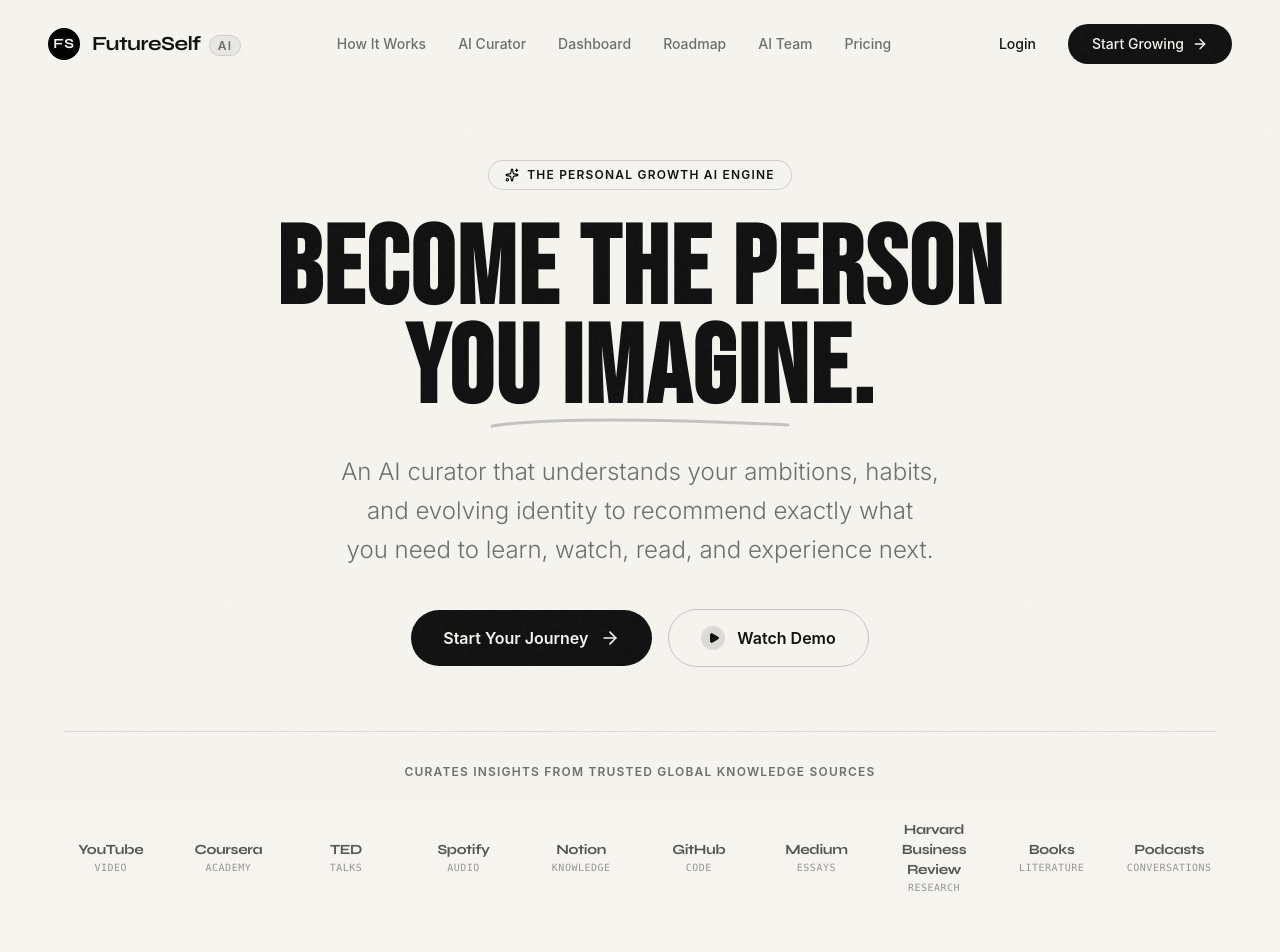
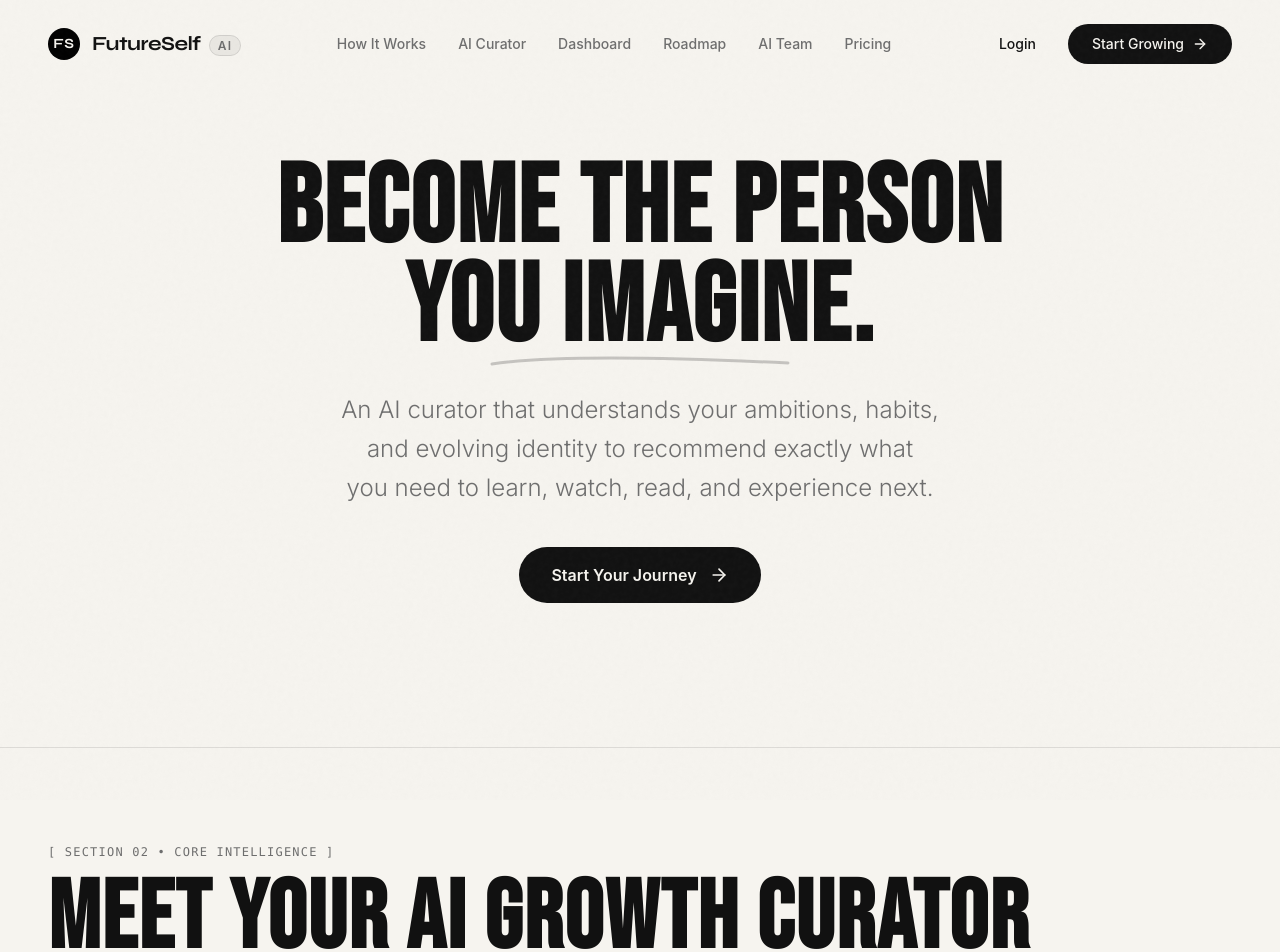
Before and after one commit to dincydmv/BECOME-UI, a React (Vite) app: page / in a window 1280 px wide. Shown: the top 952 px of the page. Built offline with nearby package versions, Linux system fonts and the light colour scheme.

Commit message:
Remove_badge_watchdemo_resources_testimonials

```diff
--- a/src/App.jsx
+++ b/src/App.jsx
@@ -7,7 +7,6 @@ import IdentityTimeline from './components/IdentityTimeline';
 import PersonalAITeam from './components/PersonalAITeam';
 import ReasoningEngine from './components/ReasoningEngine';
 import HowItWorks from './components/HowItWorks';
-import Testimonials from './components/Testimonials';
 import PricingSection from './components/PricingSection';
 import FinalCTA from './components/FinalCTA';
 import Footer from './components/Footer';
@@ -50,9 +49,6 @@ export default function App() {
       {/* Section 7: How It Works */}
       <HowItWorks onOpenModal={() => setIsOnboardingOpen(true)} />
 
-      {/* Section 8: Testimonials */}
-      <Testimonials />
-
       {/* Pricing Section */}
       <PricingSection onOpenModal={() => setIsOnboardingOpen(true)} />
 
--- a/src/components/Hero.jsx
+++ b/src/components/Hero.jsx
@@ -31,17 +31,6 @@ export default function Hero({ onOpenModal, onOpenDemo }) {
       </div>
 
       <div className="max-w-6xl mx-auto text-center flex flex-col items-center">
-
-        {/* Top Minimal Pill Badge */}
-        <motion.div
-          initial={{ opacity: 0, y: 15 }}
-          animate={{ opacity: 1, y: 0 }}
-          transition={{ duration: 0.6 }}
-          className="inline-flex items-center gap-2 px-4 py-1.5 rounded-full border border-black/15 bg-[#F6F4EF]/80 text-[#111111] text-xs uppercase tracking-widest font-semibold mb-8 backdrop-blur-sm"
-        >
-          <Sparkles className="w-3.5 h-3.5 text-black" />
-          <span>The Personal Growth AI Engine</span>
-        </motion.div>
 
         {/* Massive Bold Condensed Headline */}
         <motion.h1
@@ -84,7 +73,7 @@ export default function Hero({ onOpenModal, onOpenDemo }) {
           initial={{ opacity: 0, y: 20 }}
           animate={{ opacity: 1, y: 0 }}
           transition={{ duration: 0.8, delay: 0.3 }}
-          className="flex flex-col sm:flex-row items-center justify-center gap-4 mb-16 w-full sm:w-auto"
+          className="flex items-center justify-center gap-4 mb-8 w-full sm:w-auto"
         >
           <button
             onClick={onOpenModal}
@@ -93,47 +82,6 @@ export default function Hero({ onOpenModal, onOpenDemo }) {
             <span>Start Your Journey</span>
             <ArrowRight className="w-5 h-5 transition-transform duration-300 group-hover:translate-x-1" />
           </button>
-
-          <button
-            onClick={onOpenDemo}
-            className="w-full sm:w-auto btn-pill-secondary px-8 py-4 text-base font-semibold flex items-center justify-center gap-3 group cursor-pointer"
-          >
-            <div className="w-6 h-6 rounded-full bg-black/10 flex items-center justify-center group-hover:bg-black group-hover:text-white transition-colors">
-              <Play className="w-3 h-3 fill-current ml-0.5" />
-            </div>
-            <span>Watch Demo</span>
-          </button>
-        </motion.div>
-
-
-
-        {/* Under Hero - Trusted Resources Bar */}
-        <motion.div
-          initial={{ opacity: 0, y: 20 }}
-          whileInView={{ opacity: 1, y: 0 }}
-          viewport={{ once: true }}
-          transition={{ duration: 0.8 }}
-          className="w-full max-w-6xl pt-8 border-t border-black/10"
-        >
-          <p className="text-xs uppercase tracking-widest font-semibold text-[#6E6E6E] mb-8">
-            Curates Insights From Trusted Global Knowledge Sources
-          </p>
-
-          <div className="grid grid-cols-2 sm:grid-cols-5 md:grid-cols-10 gap-6 items-center justify-center opacity-70 hover:opacity-100 transition-opacity duration-300">
-            {trustedResources.map((item) => (
-              <div
-                key={item.name}
-                className="flex flex-col items-center justify-center p-2 rounded-lg hover:bg-black/5 transition-colors group cursor-default"
-              >
-                <span className="font-editorial text-sm font-bold tracking-tight text-[#111111] group-hover:scale-105 transition-transform text-center">
-                  {item.name}
-                </span>
-                <span className="text-[10px] font-mono text-[#6E6E6E] uppercase tracking-wider">
-                  {item.type}
-                </span>
-              </div>
-            ))}
-          </div>
         </motion.div>
 
       </div>
```
